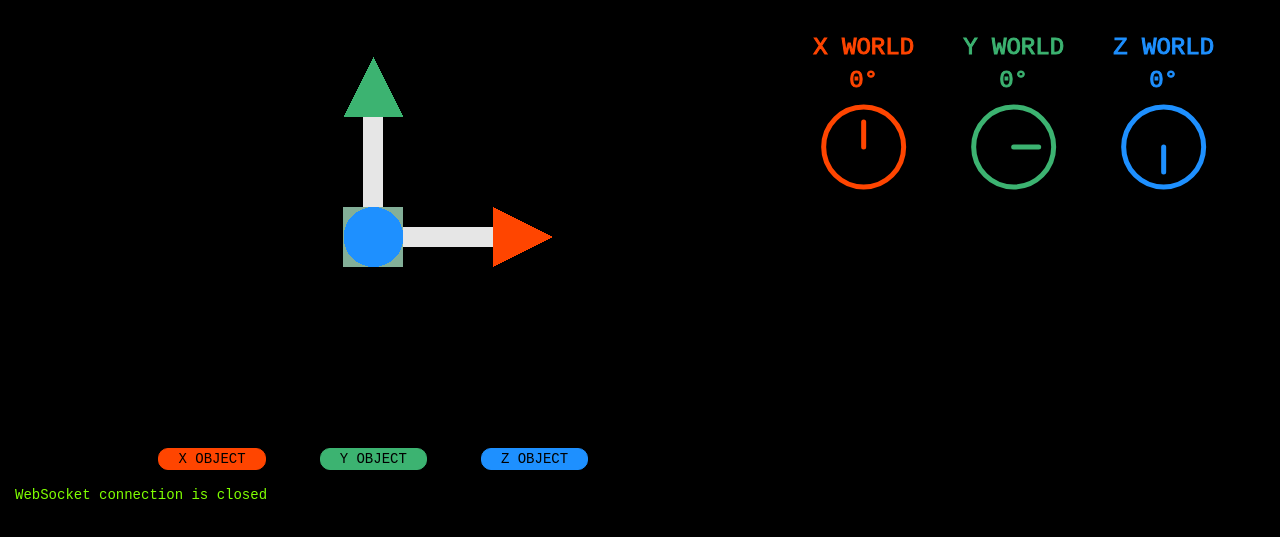
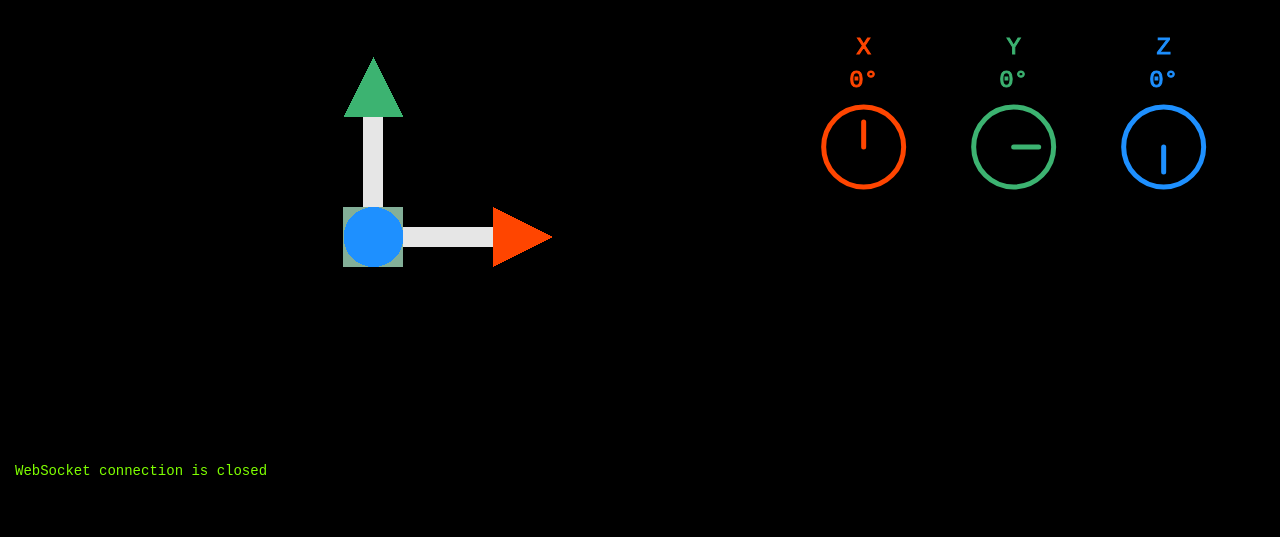
Before and after one commit to NicHub/mpu9250-esp32, a plain HTML site: page data/mpu9250-dashboard.html in a window 1280 px wide. Shown: the part 59-596 px from the top of the page. Drawn offline with Linux system fonts and the light colour scheme; no server answers.

Commit message:
renommé axes

```diff
--- a/data/mpu9250-dashboard.html
+++ b/data/mpu9250-dashboard.html
@@ -1,5 +1,5 @@
 <!doctype html>
-<html>
+<html lang="en">
 
 <head>
     <meta charset="utf-8" />
@@ -151,7 +151,7 @@
 
                     </style>
                     <g transform="translate(60,120)">
-                        <text class="dialA" x="0" y="-100">X WORLD</text>
+                        <text class="dialA" x="0" y="-100">X</text>
                         <text class="dialA" id="dialAangle" x="0" y="-67">0°</text>
                         <g id="dialA" transform="rotate(0)">
                             <circle class="dialA" cx="0" cy="0" r="40" />
@@ -160,7 +160,7 @@
                     </g>
 
                     <g transform="translate(210,120)">
-                        <text class="dialB" x="0" y="-100">Y WORLD</text>
+                        <text class="dialB" x="0" y="-100">Y</text>
                         <text class="dialB" id="dialBangle" x="0" y="-67">0°</text>
                         <g id="dialB" transform="rotate(90)">
                             <circle class="dialB" cx="0" cy="0" r="40" />
@@ -169,7 +169,7 @@
                     </g>
 
                     <g transform="translate(360,120)">
-                        <text class="dialC" x="0" y="-100">Z WORLD</text>
+                        <text class="dialC" x="0" y="-100">Z</text>
                         <text class="dialC" id="dialCangle" x="0" y="-67">0°</text>
                         <g id="dialC" transform="rotate(180)">
                             <circle class="dialC" cx="0" cy="0" r="40" />
@@ -179,15 +179,6 @@
                 </svg>
             </div>
             <div class="mui-col-xs-12 mui-col-md-7" id="scene3dcontainer"></div>
-            <div class="mui-col-xs-12 mui-col-md-7">
-                <div class="mui-row" style="margin-left: auto; margin-right: auto; display: block; width: 90%; border: 1px solid transparent;">
-
-                    <div class="mui-col-xs-4 mui-col-xs-offset-0   mui-col-md-4 mui-col-md-offset-0   mui-col-lg-2 mui-col-lg-offset-2   axisX axisLabel   mui--text-center">X OBJECT</div>
-                    <div class="mui-col-xs-4 mui-col-xs-offset-0   mui-col-md-4 mui-col-md-offset-0   mui-col-lg-2 mui-col-lg-offset-1   axisY axisLabel   mui--text-center">Y OBJECT</div>
-                    <div class="mui-col-xs-4 mui-col-xs-offset-0   mui-col-md-4 mui-col-md-offset-0   mui-col-lg-2 mui-col-lg-offset-1   axisZ axisLabel   mui--text-center">Z OBJECT</div>
-
-                </div>
-            </div>
         </div>
         <div class="mui-row">
             <div class="mui-col-xs-12 infoPanel" id="infoPanel"></div>
--- a/data/mpu9250-dashboard.js
+++ b/data/mpu9250-dashboard.js
@@ -132,8 +132,8 @@ function getIP(callback) {
         else {
             // We are on the development server.
             // Manually set ESP IP address.
+            ip = "192.168.1.113";
             ip = "192.168.2.16";
-            ip = "192.168.1.113";
             document.title = "DEV[" + ans + "]—" + document.title;
         }
         console.log("ip = " + ip);
```
